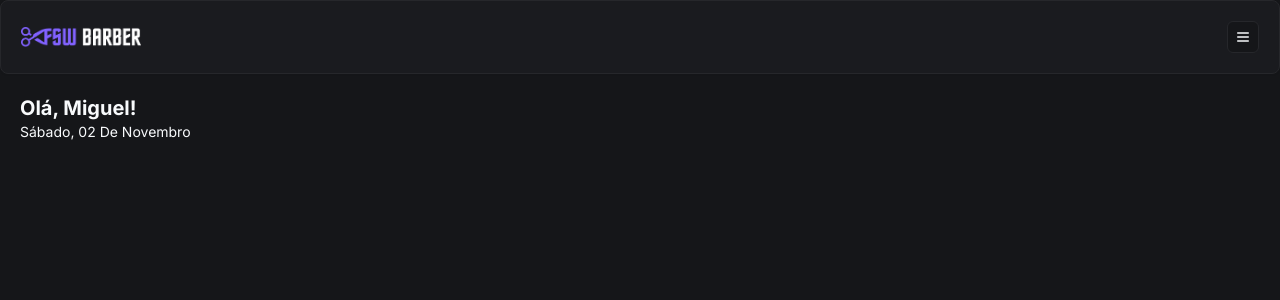
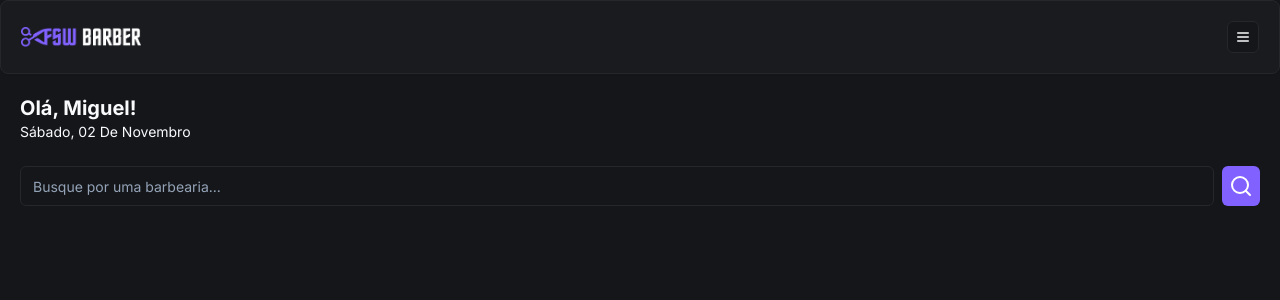
Before and after one commit to keuvyndev/Portfolio, a Next.js app in the folder app-barbershop/: page / in a window 1280 px wide. Shown: the top 300 px of the page. Built offline with nearby package versions, Linux system fonts and the light colour scheme.

Commit message:
feat: add search bar component

```diff
--- /dev/null
+++ b/app-barbershop/src/app/(home)/_components/search.tsx
@@ -0,0 +1,18 @@
+"use client";
+
+import { Button } from "@/app/_components/ui/button";
+import { Input } from "@/app/_components/ui/input";
+import { SearchIcon } from "lucide-react";
+
+const Search = () => {
+   return (
+      <div className="flex items-center gap-2">
+         <Input placeholder="Busque por uma barbearia..." />
+         <Button variant="default" size="icon">
+            <SearchIcon/>
+         </Button>
+      </div>
+    );
+};
+
+export default Search;
--- a/app-barbershop/src/app/(home)/page.tsx
+++ b/app-barbershop/src/app/(home)/page.tsx
@@ -2,6 +2,7 @@
 import Header from "../_components/header";
 import { format } from "date-fns";
 import { ptBR } from "date-fns/locale/pt-BR";
+import Search from "./_components/search";
 
 export default function Home() {
   return (
@@ -15,6 +16,10 @@
           locale: ptBR
         })}</p>
       </div>
+
+      <div className="px-5 mt-6">
+        <Search />
+      </div>
     </div>
   );
 }
--- /dev/null
+++ b/app-barbershop/src/app/_components/ui/input.tsx
@@ -0,0 +1,25 @@
+import * as React from "react"
+
+import { cn } from "@/app/_lib/utils"
+
+export interface InputProps
+  extends React.InputHTMLAttributes<HTMLInputElement> {}
+
+const Input = React.forwardRef<HTMLInputElement, InputProps>(
+  ({ className, type, ...props }, ref) => {
+    return (
+      <input
+        type={type}
+        className={cn(
+          "flex h-10 w-full rounded-md border border-input bg-background px-3 py-2 text-sm ring-offset-background file:border-0 file:bg-transparent file:text-sm file:font-medium placeholder:text-muted-foreground focus-visible:outline-none focus-visible:ring-2 focus-visible:ring-ring focus-visible:ring-offset-2 disabled:cursor-not-allowed disabled:opacity-50",
+          className
+        )}
+        ref={ref}
+        {...props}
+      />
+    )
+  }
+)
+Input.displayName = "Input"
+
+export { Input }
```
Also changed, not shown: 1 other file (tests, documents, lock files or other folders).
